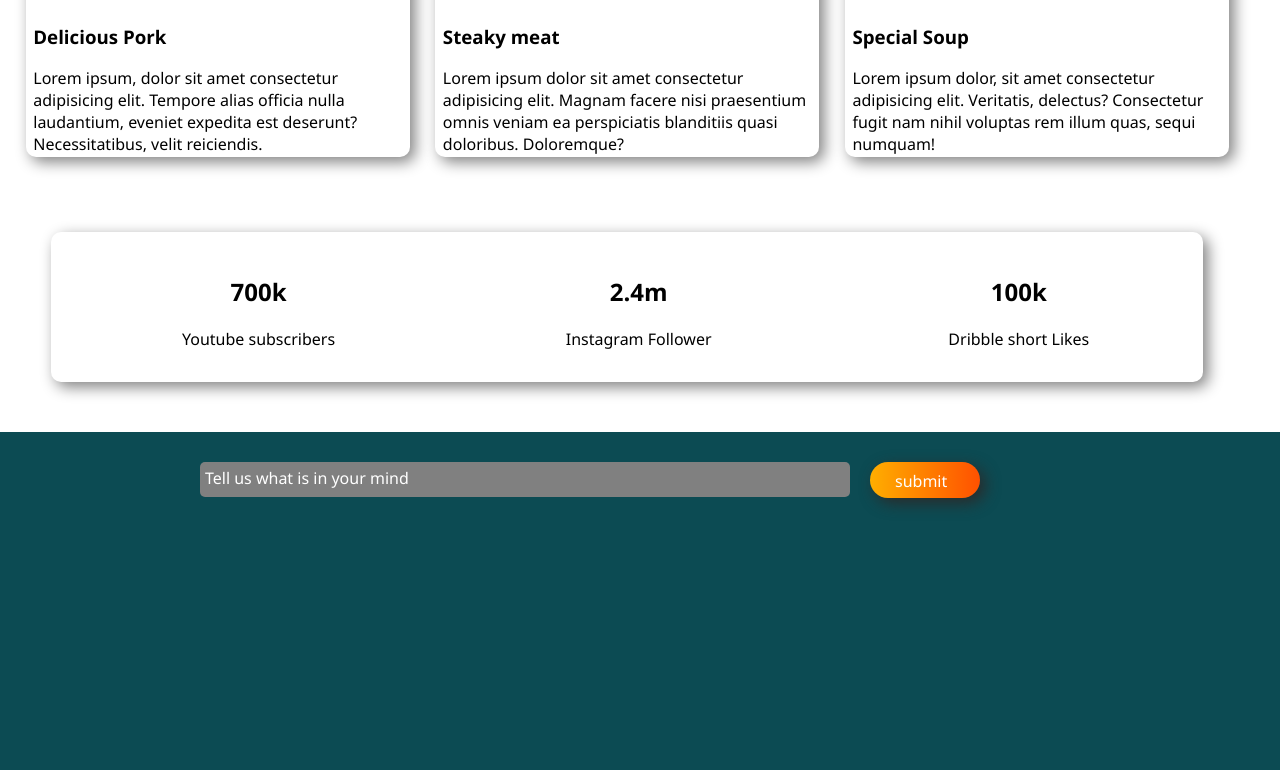
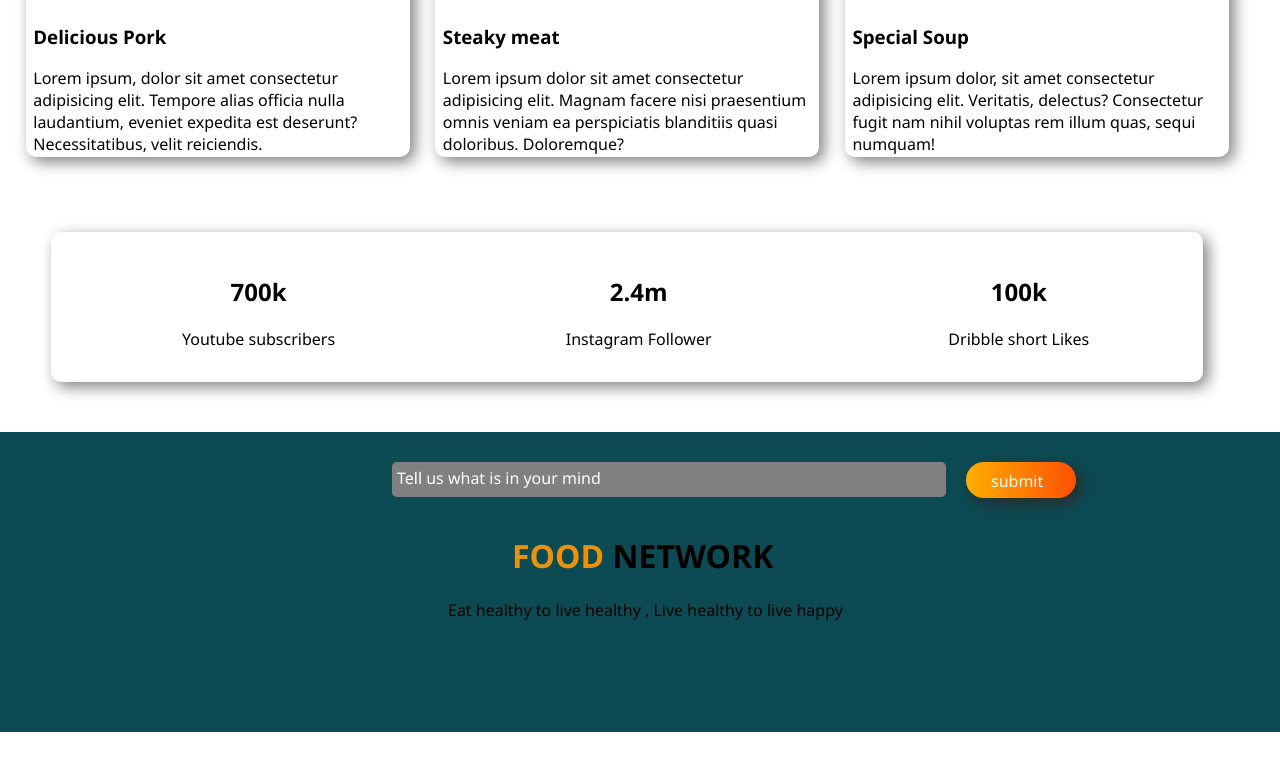
Before and after one commit to arifulislam5/food-network, a plain HTML site: page index.html in a window 1280 px wide. Shown: the part 1589-2359 px from the top of the page. After the commit the page ends 2321 px from the top, so only its background shows below. Drawn offline with Linux system fonts and the light colour scheme.

Commit message:
corona niya  ses dilam ah shanti

```diff
--- a/index.html
+++ b/index.html
@@ -80,6 +80,10 @@
             <p>Tell us what is in your mind</p>
             <a href="" class="button">submit</a>
         </section>
+        <div class="network">
+            <h1><span>FOOD</span>  NETWORK</h1>
+            <p>Eat healthy to live healthy , Live healthy to live happy</p>
+        </div>
 
     </footer>
 
--- a/styles/style.css
+++ b/styles/style.css
@@ -136,7 +136,7 @@ body{
 }
 footer{
 background-color: rgb(12, 75, 83);
-height: 400px;
+height: 300px;
 }
 .footer-first p{
     height: 25px;
@@ -151,6 +151,7 @@ height: 400px;
 .footer-first{
     margin-top: 50px;
     display: flex;
+   margin-left: 15%;
 
 }
 .footer-first a{
@@ -160,3 +161,12 @@ height: 400px;
     box-shadow: 5px 5px 15px rgb(44, 42, 42);
     padding-right: 5px;
 }
+.network h1 span{
+ color: rgb(235, 146, 13);
+}
+.network h1{
+   padding-left: 40%;
+}
+.network p{
+    padding-left: 35%;
+}
```
